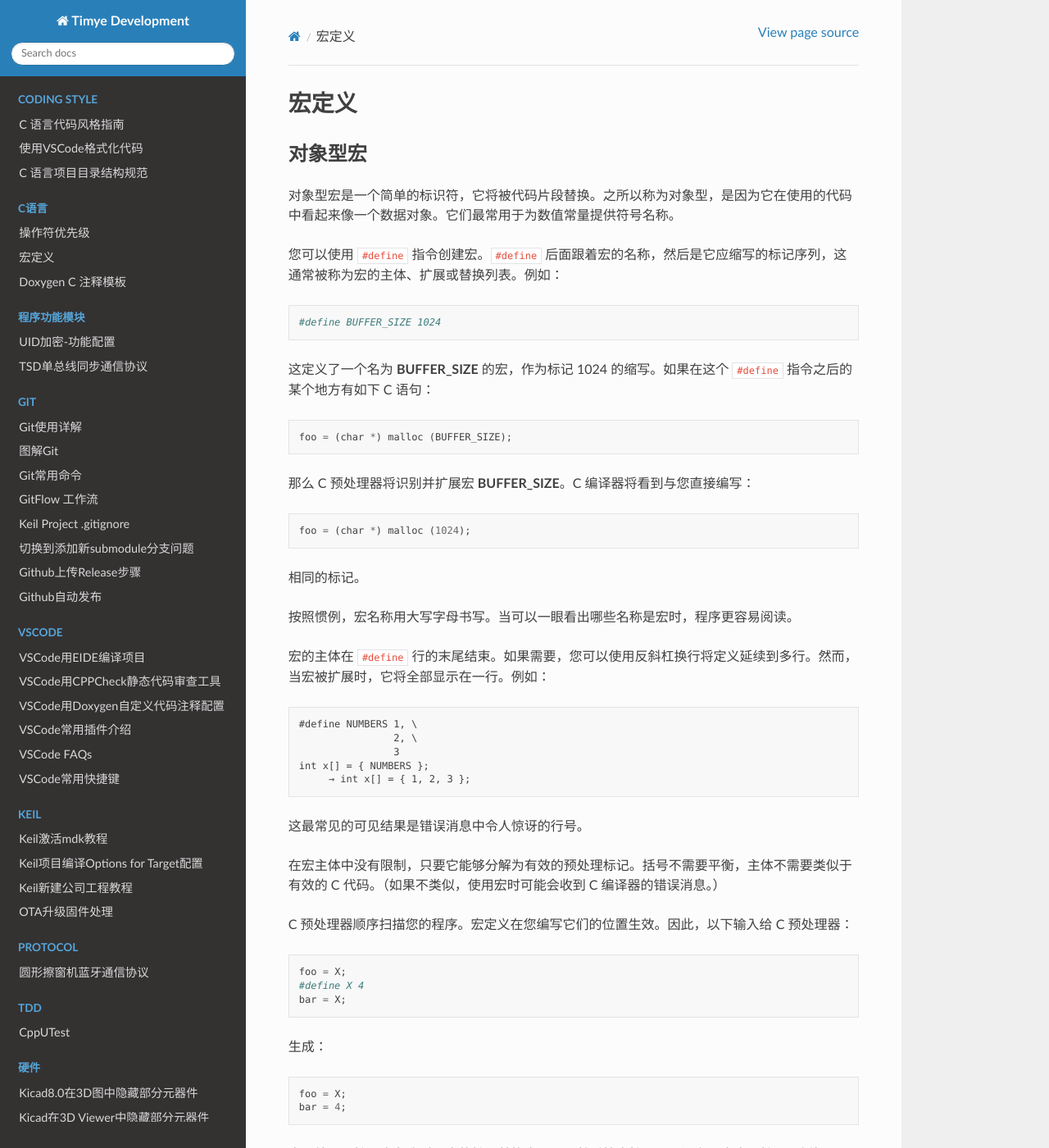
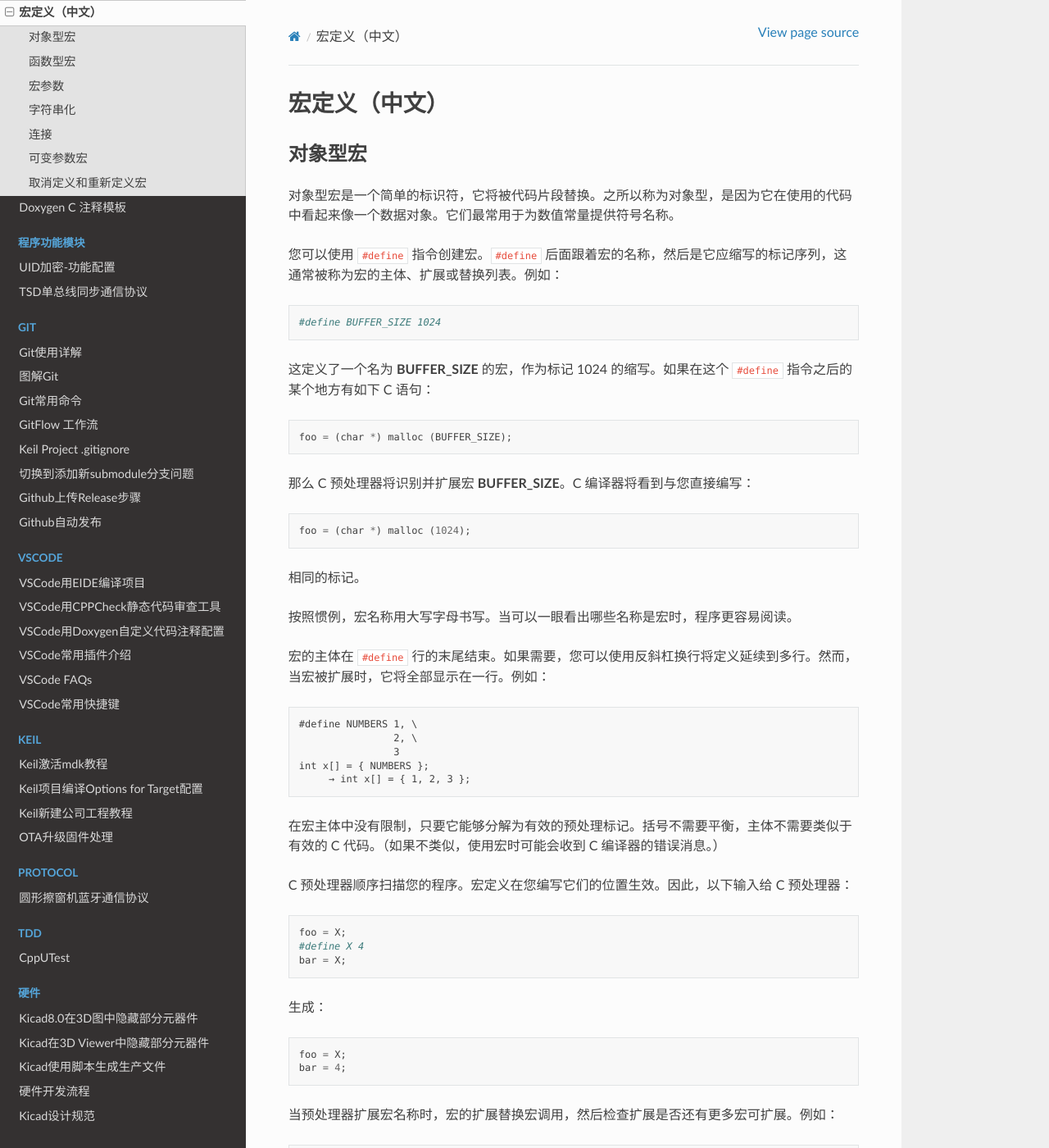
Before and after one commit to tpq7/development, a Sphinx documentation site: the page built from docs/CLang/macros-zh.md, in a window 1280 px wide and 1400 px high. Shown: the whole window at 82% size. Built offline with Sphinx 7.4.7 and the Read the Docs theme 3.1.0, drawn with Linux system fonts in a browser that asks for light colours; pages that are not in the unit, such as notebooks, are missing from menus.

Commit message:
添加目录，删除比较机械的翻译

````diff
--- a/docs/CLang/macros-zh.md
+++ b/docs/CLang/macros-zh.md
@@ -1,4 +1,4 @@
-# 宏定义
+# 宏定义（中文）
 
 ## 对象型宏
 
@@ -32,7 +32,6 @@ foo = (char *) malloc (1024);
 int x[] = { NUMBERS };
      → int x[] = { 1, 2, 3 };
 ```
-这最常见的可见结果是错误消息中令人惊讶的行号。
 
 在宏主体中没有限制，只要它能够分解为有效的预处理标记。括号不需要平衡，主体不需要类似于有效的 C 代码。（如果不类似，使用宏时可能会收到 C 编译器的错误消息。）
 
--- a/docs/index.rst
+++ b/docs/index.rst
@@ -21,6 +21,7 @@
 
    CLang/C Operator Precedence
    CLang/macros
+   CLang/macros-zh
    CLang/docxygen_format
 
 .. toctree::
````
